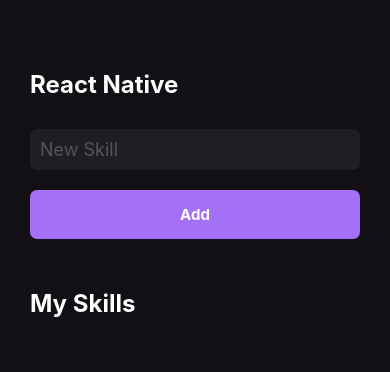
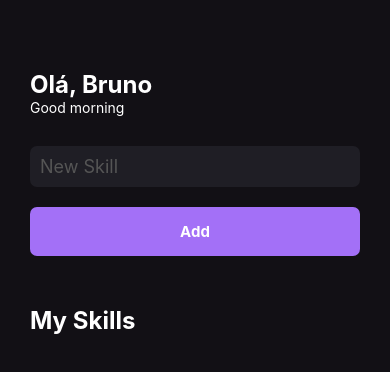
Before and after one commit to BrunoAPK/MySkills, a React Native app: screen / in a window 390 px wide. Shown: the top 372 px of the page. Built offline with nearby package versions, Linux system fonts and the light colour scheme.

Commit message:
Adicionado texto de saudações

```diff
--- a/src/pages/Home.js
+++ b/src/pages/Home.js
@@ -1,4 +1,4 @@
-import React, { useState } from 'react';
+import React, { useEffect, useState } from 'react';
 import {
     View,
     Text,
@@ -13,14 +13,31 @@
 export function Home() {
   const [newSkill, setNewSkill] = useState('');
   const [mySkills, setMySkills] = useState([]);
+  const [greeting, setGreeting] = useState('');
 
   function handleAddNewSkill() {
       setMySkills(oldState => [...oldState, newSkill]);
   }
 
+  useEffect(() => {
+      const currentHour = new Date().getHours();
+
+      if(currentHour < 12) {
+        setGreeting('Good morning');
+      }
+      else if(currentHour >= 12 && currentHour < 18) {
+          setGreeting('Good afternoon');
+      } else {
+          setGreeting('Good night');
+      }
+  }, []);
+
+
+
   return (
     <View style={styles.container}>
-        <Text style={styles.title}>React Native</Text>
+        <Text style={styles.title}>Olá, Bruno</Text>
+        <Text style={styles.greeting}>{greeting}</Text>
         <TextInput
             style={styles.input}
             placeholder="New Skill"
@@ -64,5 +81,8 @@
         padding: Platform.OS === 'ios'? 15 : 10,
         marginTop: 30,
         borderRadius: 7
+    },
+    greeting: {
+        color: '#FFF'
     }
 });
```
